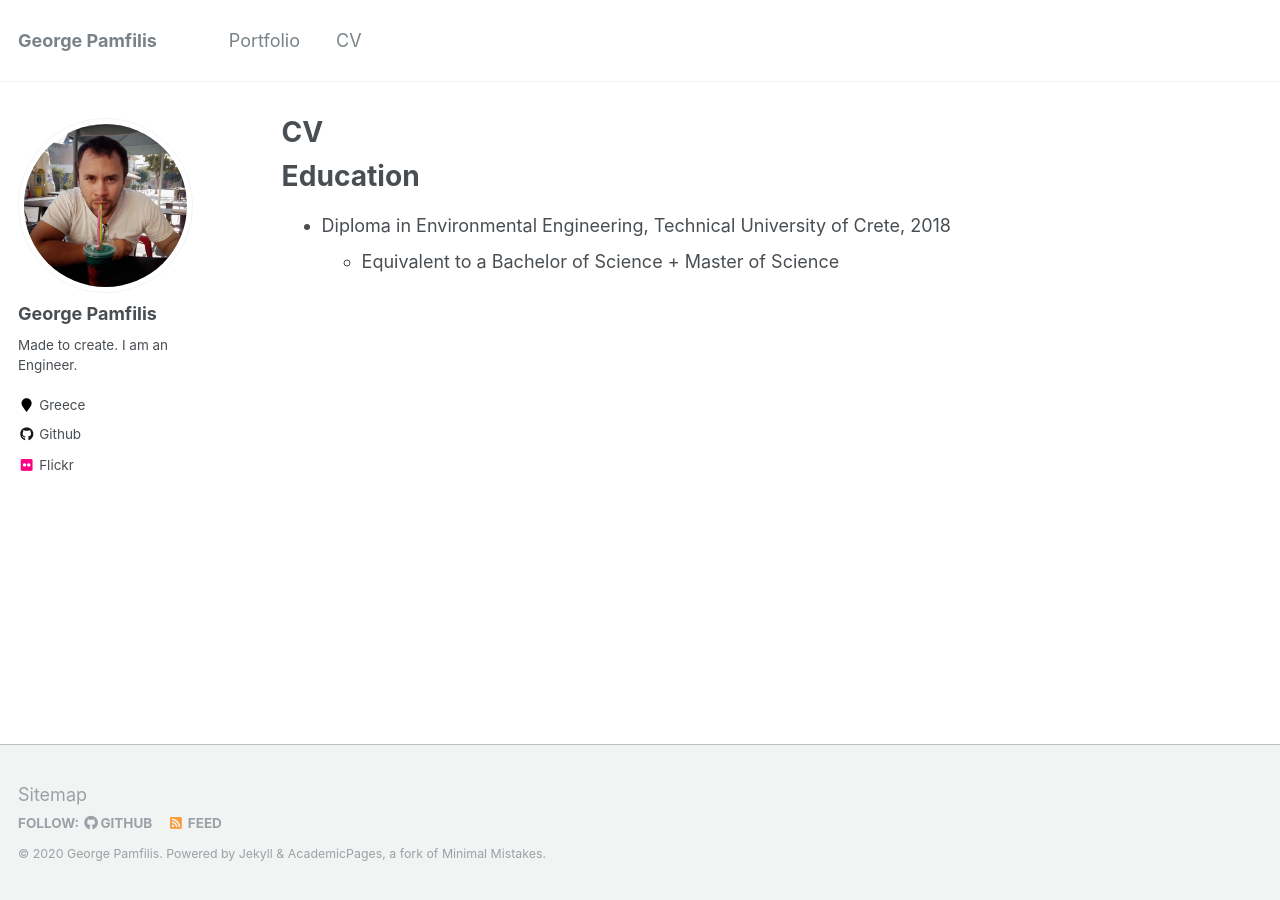
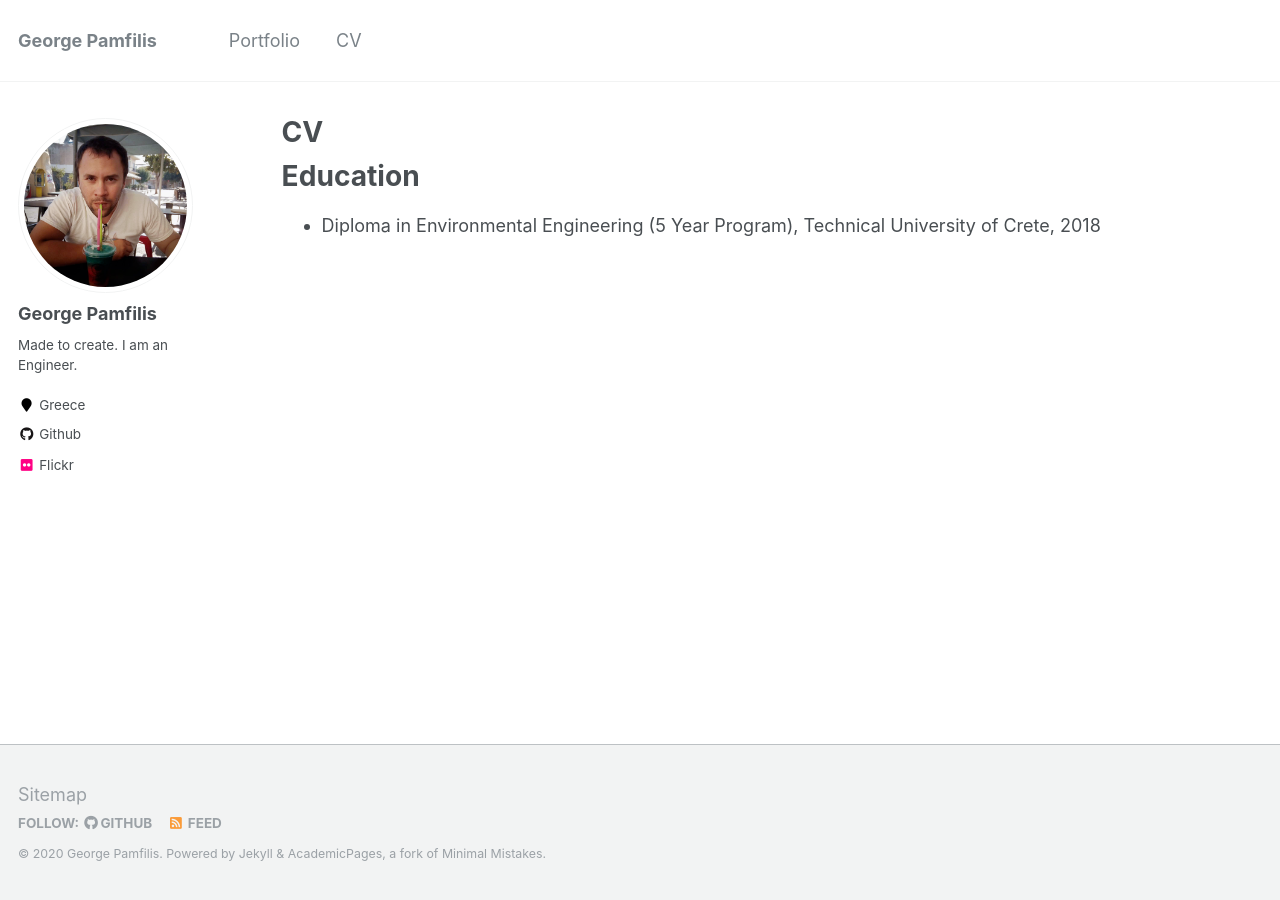
Before and after one commit to gpamfilis/gpamfilis.github.io, a Jekyll site: the page built from _pages/cv.md, in a window 1280 px wide. Built offline with Jekyll 4.4.1, drawn with Linux system fonts in a browser that asks for light colours.

Commit message:
Update cv.md

```diff
--- a/_pages/cv.md
+++ b/_pages/cv.md
@@ -11,8 +11,7 @@ redirect_from:
 
 Education
 ======
-* Diploma in Environmental Engineering, Technical University of Crete, 2018
-  * Equivalent to a Bachelor of Science + Master of Science
+* Diploma in Environmental Engineering (5 Year Program), Technical University of Crete, 2018
 
 <!-- Work experience
 ======
```
